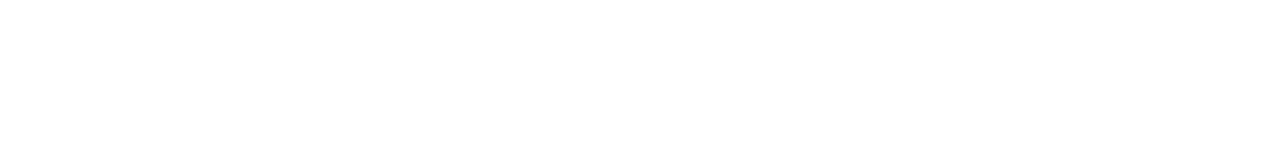
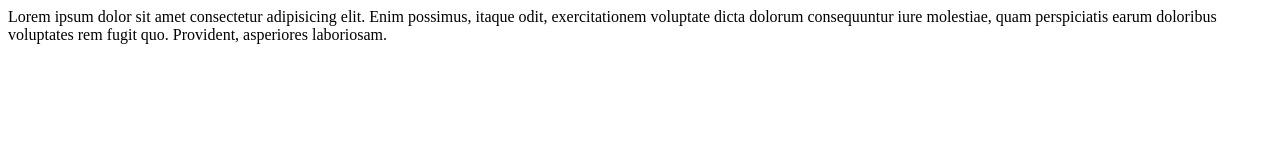
Before and after one commit to jahnu09/JAC, a plain HTML site: page index.html in a window 1280 px wide. Drawn offline with Linux system fonts and the light colour scheme.

Commit message:
añadiendo lorem

```diff
--- a/index.html
+++ b/index.html
@@ -9,6 +9,6 @@
     <link rel="stylesheet" href="JS/app.js">
 </head>
 <body>
-
+    Lorem ipsum dolor sit amet consectetur adipisicing elit. Enim possimus, itaque odit, exercitationem voluptate dicta dolorum consequuntur iure molestiae, quam perspiciatis earum doloribus voluptates rem fugit quo. Provident, asperiores laboriosam.
 </body>
 </html>
```
